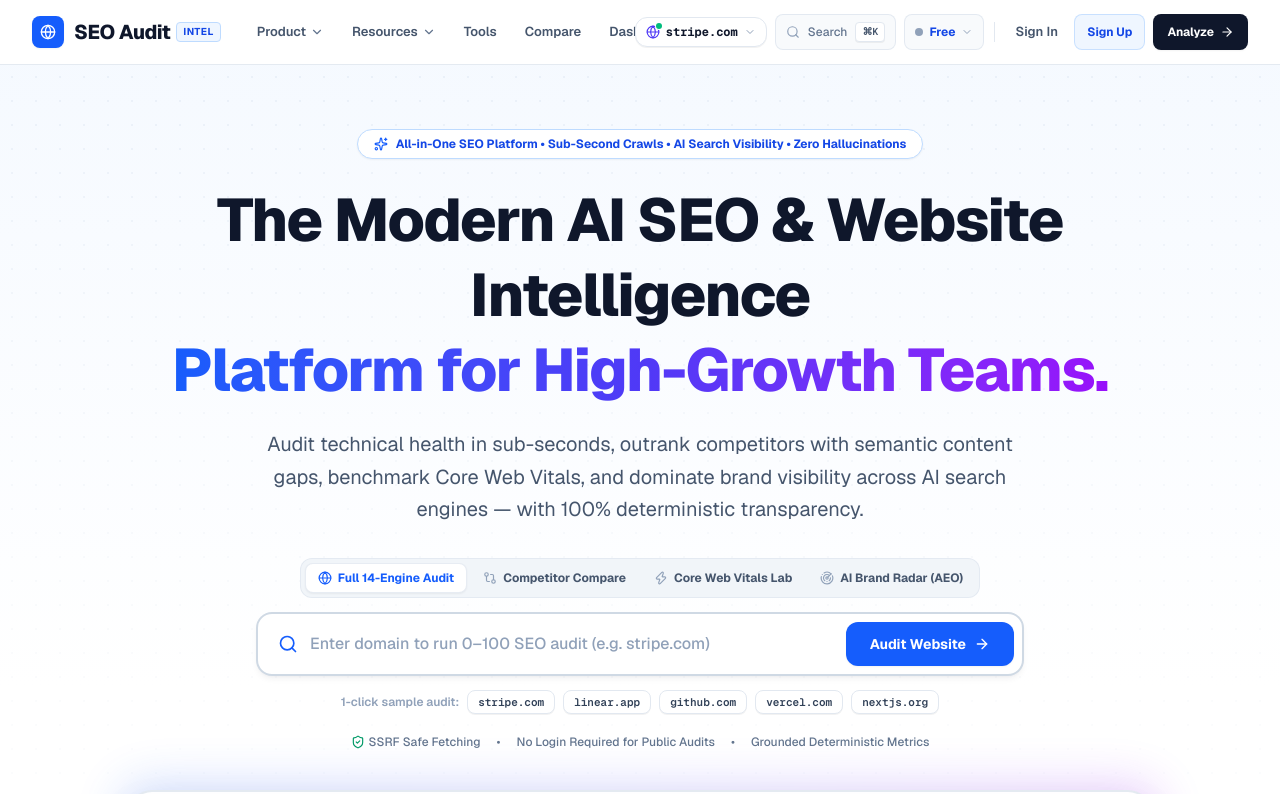
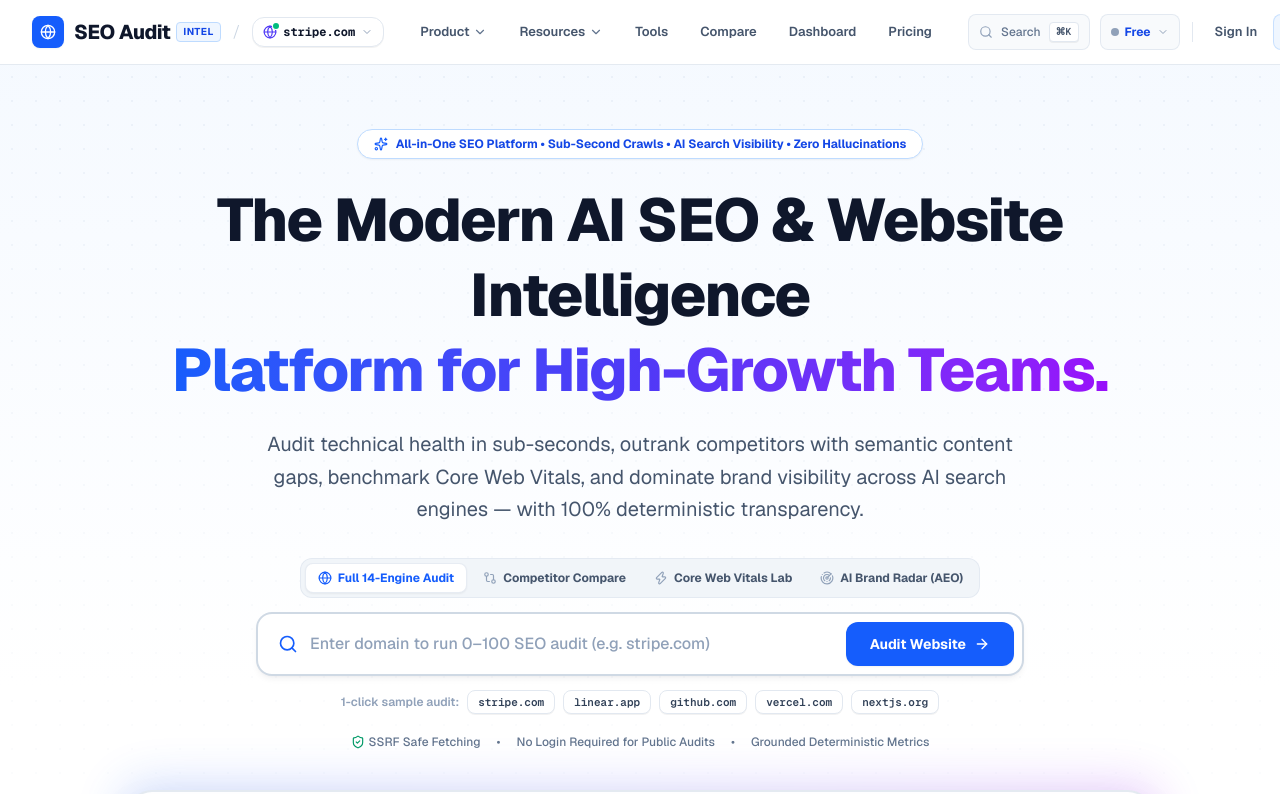
Before and after one commit to ayushchandramola95-cell/seoaudit, a Next.js app: page / in a window 1280 px wide. Shown: the top 794 px of the page. Built offline with nearby package versions, Linux system fonts and the light colour scheme.

Commit message:
fix(navbar): move logo to left, relocate project switcher beside brand, and declutter actions

```diff
--- a/src/components/Header.tsx
+++ b/src/components/Header.tsx
@@ -94,10 +94,10 @@
 
   return (
     <header className="sticky top-0 z-50 bg-white/95 backdrop-blur-md border-b border-slate-200/90">
-      <div className="max-w-7xl mx-auto px-4 sm:px-6 lg:px-8 relative">
-        <div className="flex items-center justify-between h-16 gap-3">
-          {/* Logo & Brand */}
-          <div className="flex items-center gap-4 xl:gap-6 min-w-0">
+      <div className="w-full max-w-[1780px] mx-auto px-4 sm:px-6 lg:px-8 relative">
+        <div className="flex items-center justify-between h-16 gap-3 lg:gap-6">
+          {/* Logo & Brand & Active Project Workspace */}
+          <div className="flex items-center gap-3 shrink-0">
             <Link href="/" className="flex items-center gap-2.5 font-bold text-lg sm:text-xl text-slate-900 tracking-tight shrink-0 whitespace-nowrap">
               <div className="w-8 h-8 rounded-lg bg-blue-600 flex items-center justify-center text-white shadow-xs shrink-0">
                 <Globe className="w-4 h-4" />
@@ -110,8 +110,16 @@
               </span>
             </Link>
 
-            {/* Desktop Navigation */}
-            <nav className="hidden lg:flex items-center gap-0.5 xl:gap-1 shrink-0">
+            <span className="text-slate-300 font-light text-base hidden sm:inline select-none">/</span>
+
+            {/* Active Workspace Site Switcher (Vercel/Linear style next to brand) */}
+            <div className="hidden sm:block shrink-0">
+              <ProjectSwitcher />
+            </div>
+          </div>
+
+          {/* Desktop Navigation */}
+          <nav className="hidden lg:flex items-center gap-1 xl:gap-2 shrink-0">
               {/* Product Mega Menu (Clickable Only) */}
               <div ref={productRef} className="static">
                 <button
@@ -133,7 +141,7 @@
 
                 {/* Expansive, Full-Width Product Mega Dropdown (Modeled on Ahrefs & Semrush) */}
                 {productOpen && (
-                  <div className="absolute left-4 right-4 sm:left-6 sm:right-6 lg:left-8 lg:right-8 top-full mt-2 bg-white rounded-2xl shadow-2xl border border-slate-200 overflow-hidden animate-in fade-in slide-in-from-top-1 duration-150 z-50">
+                  <div className="absolute left-4 right-4 sm:left-6 sm:right-6 lg:left-8 lg:right-8 max-w-[1360px] mx-auto top-full mt-2 bg-white rounded-2xl shadow-2xl border border-slate-200 overflow-hidden animate-in fade-in slide-in-from-top-1 duration-150 z-50">
                     <div className="grid grid-cols-12 divide-x divide-slate-100">
                       {/* Column 1: Core Technical Health (Ahrefs Style) */}
                       <div className="col-span-3 p-6 lg:p-7 space-y-4">
@@ -751,7 +759,7 @@
 
                 {/* Expansive Resources Mega Dropdown */}
                 {resourcesOpen && (
-                  <div className="absolute left-4 right-4 sm:left-6 sm:right-6 lg:left-8 lg:right-8 top-full mt-2 bg-white rounded-2xl shadow-2xl border border-slate-200 overflow-hidden animate-in fade-in slide-in-from-top-1 duration-150 z-50">
+                  <div className="absolute left-4 right-4 sm:left-6 sm:right-6 lg:left-8 lg:right-8 max-w-[1280px] mx-auto top-full mt-2 bg-white rounded-2xl shadow-2xl border border-slate-200 overflow-hidden animate-in fade-in slide-in-from-top-1 duration-150 z-50">
                     <div className="grid grid-cols-12 divide-x divide-slate-100">
                       {/* Column 1: Specifications & Architecture */}
                       <div className="col-span-3 p-6 lg:p-7 space-y-4">
@@ -980,12 +988,9 @@
                 Pricing
               </Link>
             </nav>
-          </div>
 
           {/* Right Action buttons */}
-          <div className="flex items-center gap-2 shrink-0">
-            {/* Active Workspace Site Switcher */}
-            <ProjectSwitcher />
+          <div className="flex items-center gap-2 sm:gap-2.5 shrink-0">
 
             {/* Global Ctrl+K Command Palette Trigger */}
             <button
@@ -1091,21 +1096,14 @@
                 <button
                   type="button"
                   onClick={() => setUserMenuOpen(!userMenuOpen)}
-                  className="flex items-center gap-2 p-1 pl-1.5 rounded-full border border-slate-200 hover:border-slate-300 hover:bg-slate-50 transition-colors cursor-pointer whitespace-nowrap shrink-0"
+                  className="flex items-center gap-1.5 p-1 rounded-full border border-slate-200 hover:border-slate-300 hover:bg-slate-50 transition-colors cursor-pointer whitespace-nowrap shrink-0"
                   aria-expanded={userMenuOpen}
+                  title={`${user?.name} (${formatTierName(tier)})`}
                 >
-                  <div className="w-7 h-7 rounded-full bg-blue-600 text-white font-extrabold text-xs flex items-center justify-center">
+                  <div className="w-7 h-7 rounded-full bg-blue-600 text-white font-extrabold text-xs flex items-center justify-center shadow-2xs">
                     {user?.name?.charAt(0) || "U"}
                   </div>
-                  <div className="hidden lg:flex flex-col text-left pr-1">
-                    <span className="text-xs font-bold text-slate-900 leading-none truncate max-w-[90px]">
-                      {user?.name?.split(" ")[0]}
-                    </span>
-                    <span className="text-[10px] text-blue-600 font-semibold leading-none mt-0.5">
-                      {formatTierName(tier)}
-                    </span>
-                  </div>
-                  <ChevronDown className={`w-3 h-3 text-slate-400 transition-transform ${userMenuOpen ? "rotate-180" : ""}`} />
+                  <ChevronDown className={`w-3 h-3 text-slate-400 mr-1 transition-transform ${userMenuOpen ? "rotate-180" : ""}`} />
                 </button>
 
                 {userMenuOpen && (
@@ -1196,6 +1194,13 @@
       {/* Mobile Drawer Menu */}
       {mobileMenuOpen && (
         <div className="lg:hidden border-t border-slate-200 bg-white p-4 space-y-4">
+          {/* Active Project Switcher for Mobile */}
+          <div className="sm:hidden p-3 bg-slate-50 rounded-xl border border-slate-200">
+            <div className="text-[10px] font-extrabold uppercase tracking-wider text-slate-400 mb-2">
+              Active Project Site
+            </div>
+            <ProjectSwitcher />
+          </div>
           {/* User Status Bar in Mobile */}
           {isAuthenticated ? (
             <div className="p-3 bg-slate-50 rounded-xl border border-slate-200 flex items-center justify-between">
--- a/src/components/ProjectSwitcher.tsx
+++ b/src/components/ProjectSwitcher.tsx
@@ -75,7 +75,7 @@
 
       {/* Dropdown Menu */}
       {isOpen && (
-        <div className="absolute right-0 sm:left-0 sm:right-auto mt-2 w-80 sm:w-88 bg-white rounded-2xl shadow-2xl border border-slate-200 overflow-hidden z-50 animate-in fade-in slide-in-from-top-1 duration-150">
+        <div className="absolute left-0 mt-2 w-80 sm:w-88 bg-white rounded-2xl shadow-2xl border border-slate-200 overflow-hidden z-50 animate-in fade-in slide-in-from-top-1 duration-150">
           {/* Header */}
           <div className="p-3.5 bg-slate-50 border-b border-slate-100">
             <div className="flex items-center justify-between">
```
